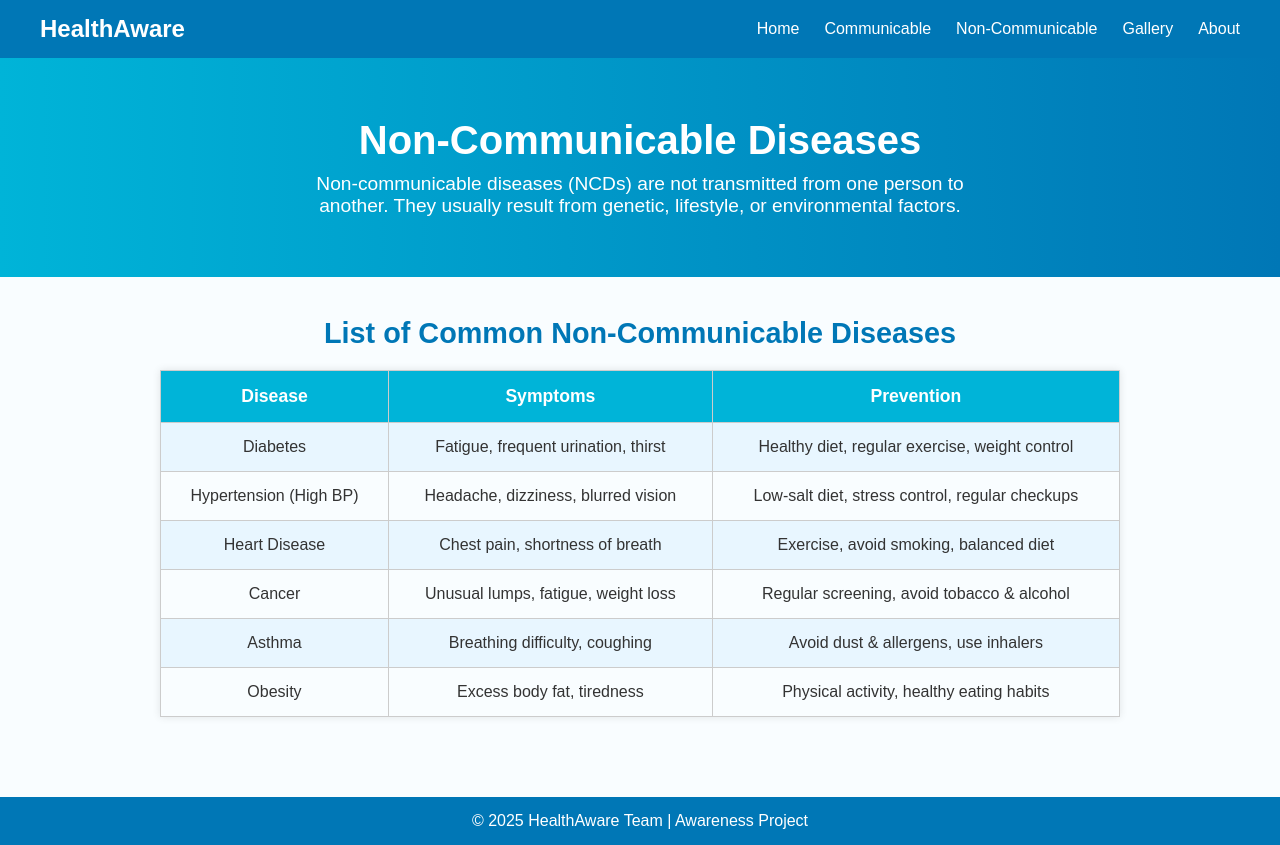
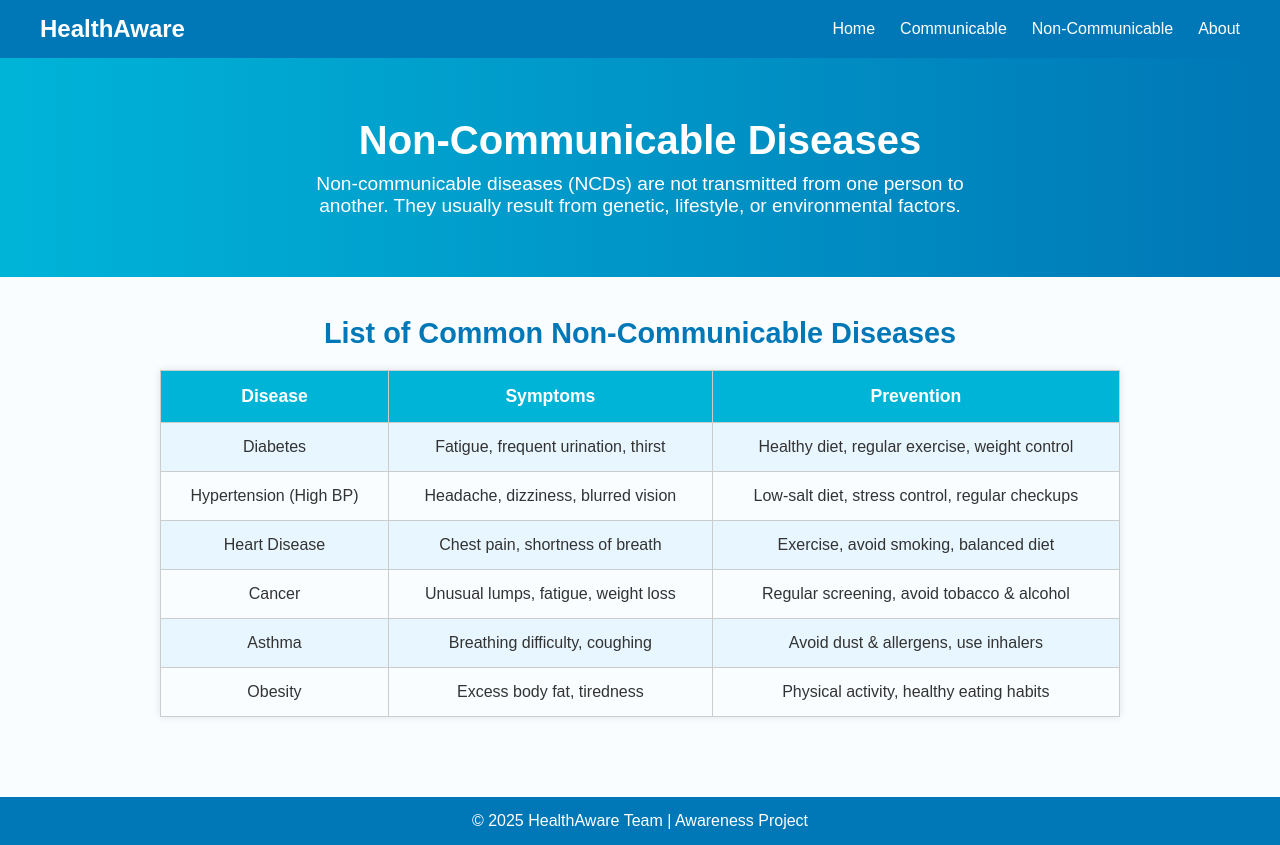
Before and after one commit to sivanaveen07/HealthAware, a plain HTML site: page noncommunicable.html in a window 1280 px wide. Drawn offline with Linux system fonts and the light colour scheme.

Commit message:
Update noncommunicable.html

```diff
--- a/noncommunicable.html
+++ b/noncommunicable.html
@@ -117,8 +117,7 @@
       <li><a href="index.html">Home</a></li>
       <li><a href="communicable.html">Communicable</a></li>
       <li><a href="noncommunicable.html">Non-Communicable</a></li>
-      <li><a href="#">Gallery</a></li>
-      <li><a href="#">About</a></li>
+      <li><a href="about.html">About</a></li>
     </ul>
   </nav>
 
```
